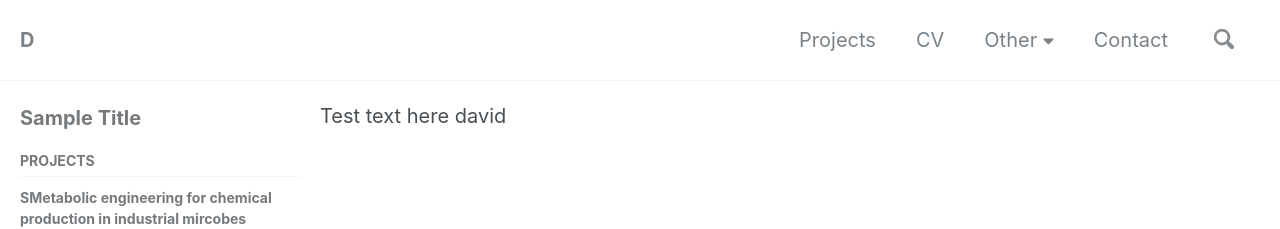
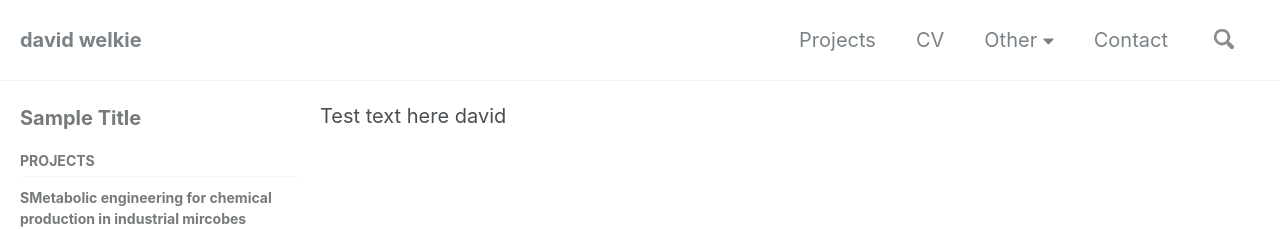
Before and after one commit to dwelkie/dwelkie.github.io, a Jekyll site: the page built from _pages/home.md, in a window 1280 px wide and 900 px high. Shown: the top 229 px of the window. Built offline with Jekyll 4.4.1, drawn with Linux system fonts in a browser that asks for light colours; nearby versions of some CDN libraries.

Commit message:
Update _config.yml

```diff
--- a/_config.yml
+++ b/_config.yml
@@ -16,7 +16,7 @@ minimal_mistakes_skin    :  "default" #"default" #"dirt" "default", "air", "aqua
 
 # Site Settings
 locale                   : "en-US"
-title                    : "D"
+title                    : "david welkie"
 title_separator          : "-"
 masthead_title           : "My Custom Title"
 logo                     : "/assets/images/signature5ca7d91ab6632.png"
```
